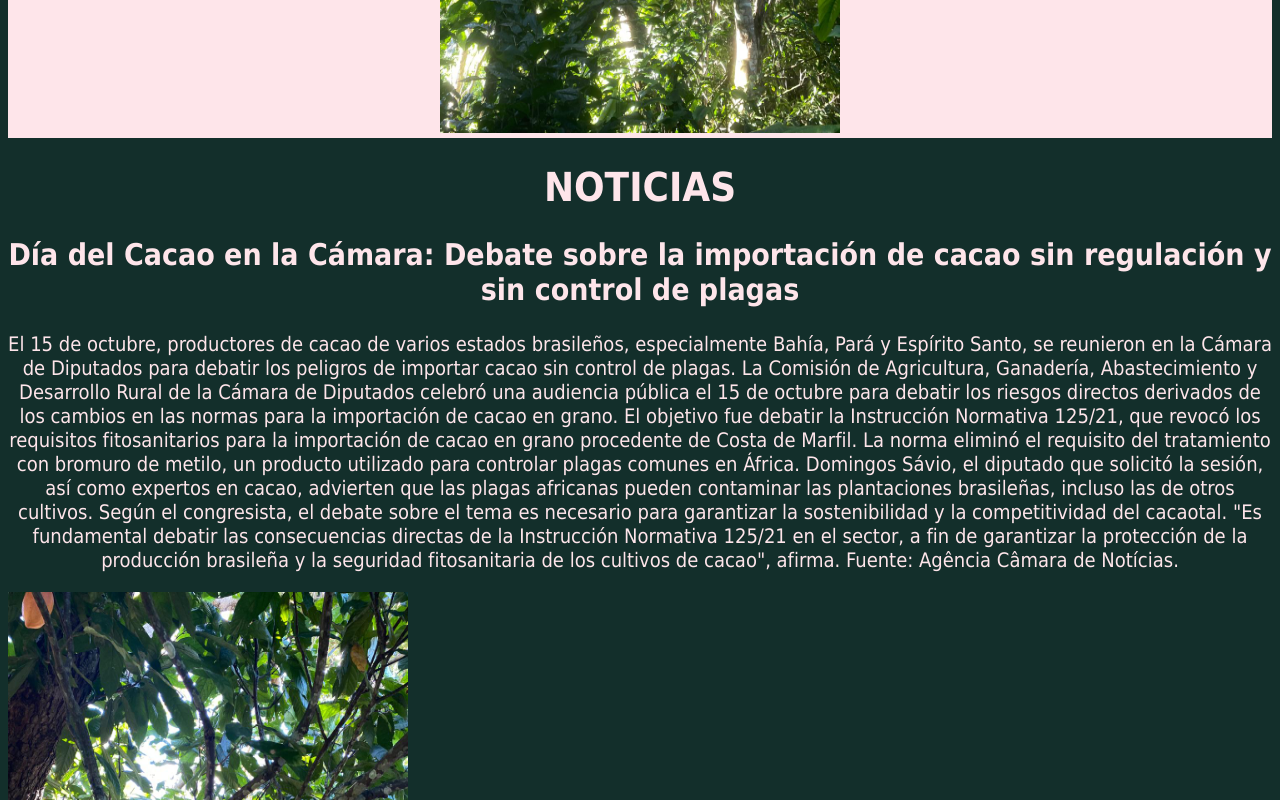
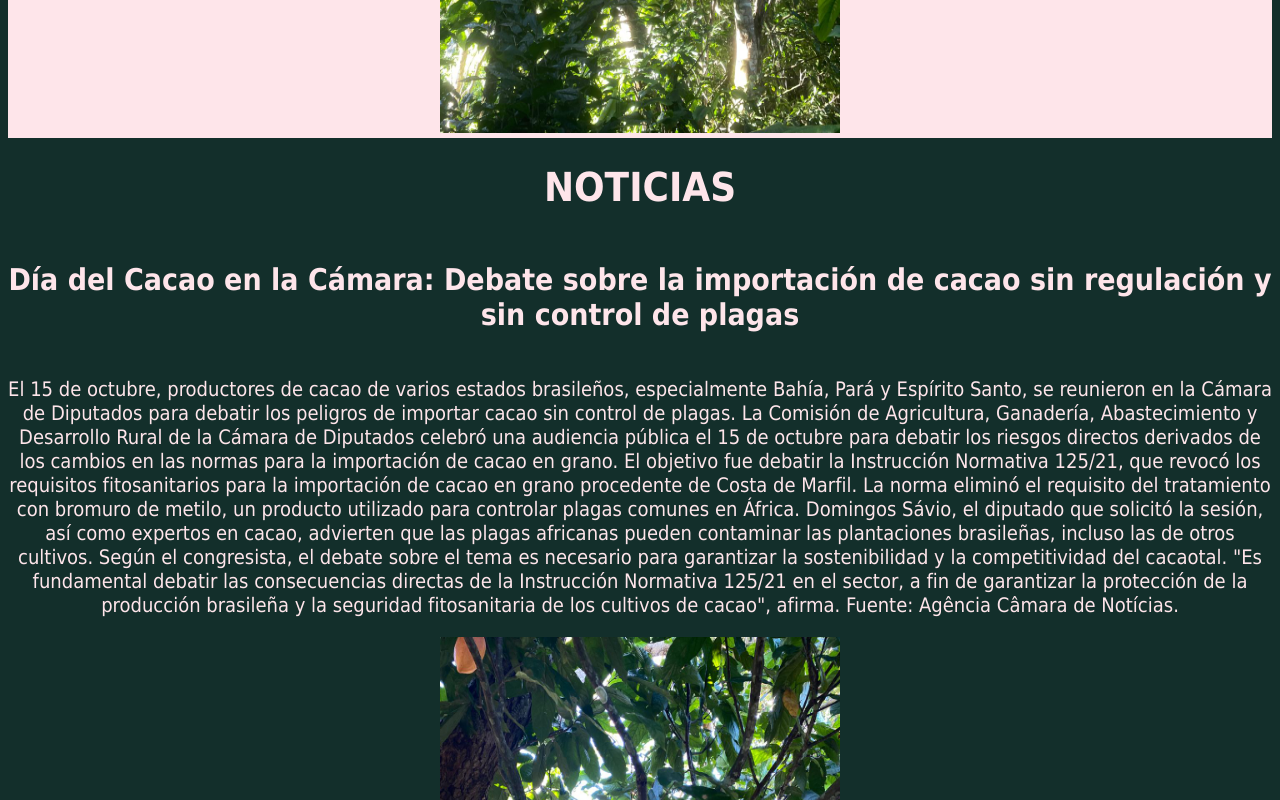
Before and after one commit to julilais/mettec-fazenda-nova-esperanca, a plain HTML site: page indexes.html in a window 1280 px wide. Shown: the part 4300-5100 px from the top of the page. Drawn offline with Linux system fonts and the light colour scheme; files whose address does not match are found by name.

Commit message:
Update indexes.html

```diff
--- a/indexes.html
+++ b/indexes.html
@@ -88,7 +88,7 @@
 
         </article id>
 
-        <div class="NOTÍCIAS">
+        <div class="NOTÍCIAS container">
             <h1 id="NOTICIAS">NOTICIAS</h1>
         <h2 id="Dia">Día del Cacao en la Cámara: Debate sobre la importación de cacao sin regulación y sin control de plagas</h2>
         <p id="textonoti">El 15 de octubre, productores de cacao de varios estados brasileños, especialmente Bahía, Pará y Espírito Santo, se reunieron en la Cámara de Diputados para debatir los peligros de importar cacao sin control de plagas.
```
